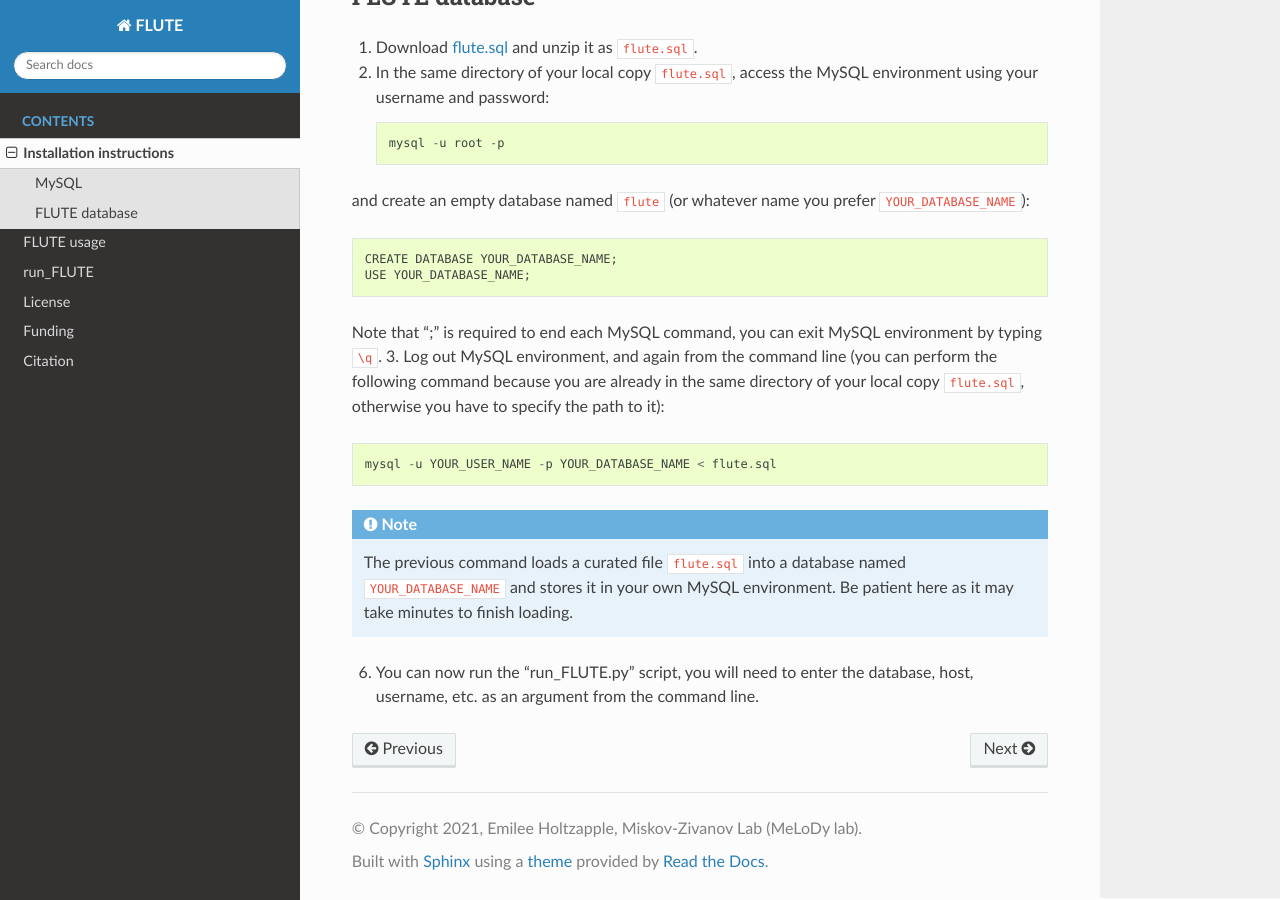
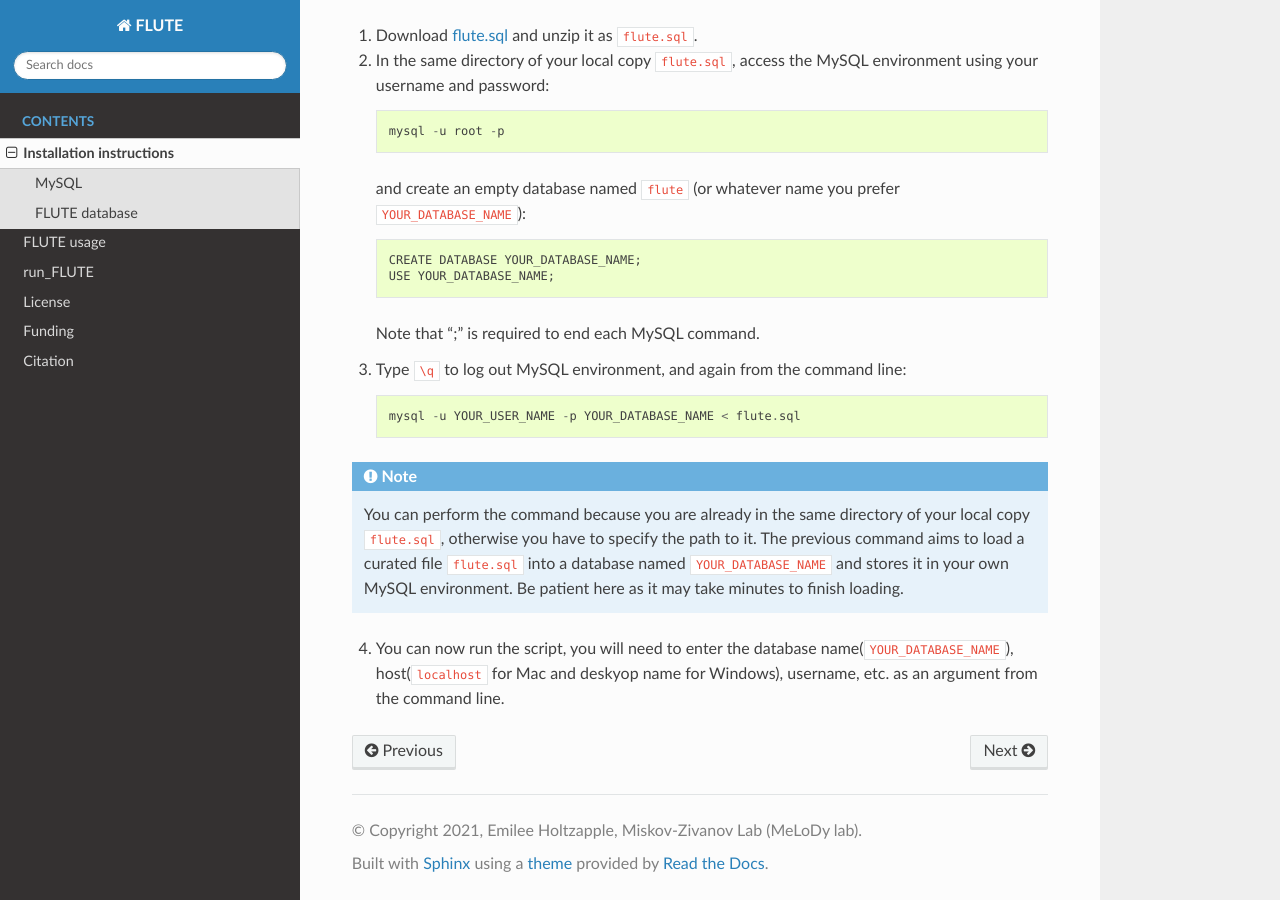
Before and after one commit to pitt-miskov-zivanov-lab/FLUTE, a Sphinx documentation site: the page built from docs/Installation.rst, in a window 1280 px wide and 900 px high, scrolled down 1136 px. Built offline with Sphinx 7.4.7 and the Read the Docs theme 2.0.0, drawn with Linux system fonts in a browser that asks for light colours; some of the changed text lies outside the part shown.

Commit message:
Update Installation.rst

```diff
--- a/docs/Installation.rst
+++ b/docs/Installation.rst
@@ -40,16 +40,18 @@
 
 	mysql -u root -p
 
-and create an empty database named ``flute`` (or whatever name you prefer ``YOUR_DATABASE_NAME``)::
+   and create an empty database named ``flute`` (or whatever name you prefer ``YOUR_DATABASE_NAME``)::
 
 	CREATE DATABASE YOUR_DATABASE_NAME;
 	USE YOUR_DATABASE_NAME;
 
-Note that ";" is required to end each MySQL command, you can exit MySQL environment by typing ``\q``.
-3. Log out MySQL environment, and again from the command line (you can perform the following command because you are already in the same directory of your local copy ``flute.sql``, otherwise you have to specify the path to it)::
+   Note that ";" is required to end each MySQL command.
+
+3. Type ``\q`` to log out MySQL environment, and again from the command line::
 
 	mysql -u YOUR_USER_NAME -p YOUR_DATABASE_NAME < flute.sql
 
 .. Note::
- The previous command loads a curated file ``flute.sql`` into a database named ``YOUR_DATABASE_NAME`` and stores it in your own MySQL environment. Be patient here as it may take minutes to finish loading.
-6. You can now run the “run_FLUTE.py” script, you will need to enter the database, host, username, etc. as an argument from the command line.
+ You can perform the command because you are already in the same directory of your local copy ``flute.sql``, otherwise you have to specify the path to it. The previous command aims to load a curated file ``flute.sql`` into a database named ``YOUR_DATABASE_NAME`` and stores it in your own MySQL environment. Be patient here as it may take minutes to finish loading.
+
+4. You can now run the script, you will need to enter the database name(``YOUR_DATABASE_NAME``), host(``localhost`` for Mac and deskyop name for Windows), username, etc. as an argument from the command line.
```
Also changed, not shown: other parts of docs/Installation.rst (+4 -4 lines).
